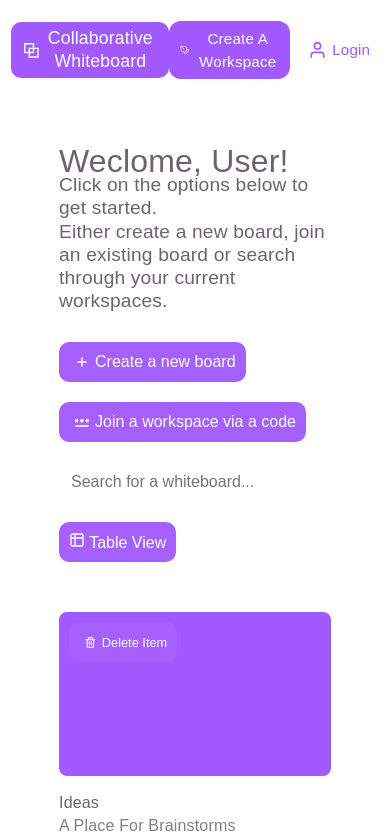
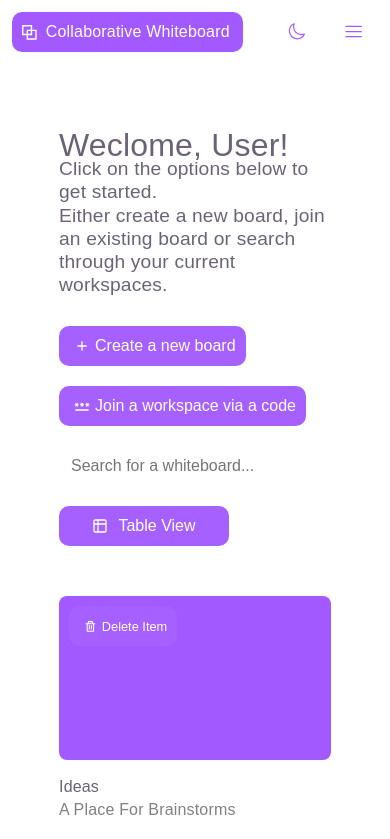
Before and after one commit to DanielSteele1/collab-board, a React (Vite) app: page /Dashboard in a window 390 px wide. Shown: the top 839 px of the page. Built offline with nearby package versions, Linux system fonts and the light colour scheme; a web font is replaced by a local one; what @radix-ui/themes would draw is missing.

Commit message:
- Implemented navigation hamburger on mobile + quick responsiveness tweaks

```diff
--- a/src/App.css
+++ b/src/App.css
@@ -39,6 +39,9 @@ body {
   color: var(--gray-12);
 }
 
+.hamburger-nav{
+  display: none;
+}
 
 .modal-overlay{
   position: fixed;
@@ -245,27 +248,30 @@ button:hover{
   padding: 6px 10px;
   font-size: 0.95rem;
   color: white;
-  background-color: #A259FF;
   text-decoration: none;
   border-radius: 12px;
   font-weight: 450;
 }
 
-#login-button{
+#login-button,
+#theme-button{
   background-color: transparent;
   color: #A259FF;
 }
 
-.nav-item:hover{
-  background-color: #A259FF !important;
-  color: white !important;
-  transition: 0.2s ease-in-out;
+#workspace-button{
+  background-color: #A259FF;
+}
+
+.nav-theme-button svg,
+.hamburger-button svg{
+  font-size: 1.2rem;
+  background-color: none !important;
 }
 
 .nav-item>svg{
   padding: 0 5px 0 0;
-  font-size: 1.5rem;
-  font-weight: 400;
+  font-size: 1.6rem;
 }
 
 .dashboard-container,
@@ -614,7 +620,6 @@ margin-top: 20px;
   height: 100%;
 }
 
-
 .switch-views{
   display: flex;
   flex-direction: row;
@@ -622,12 +627,26 @@ margin-top: 20px;
   justify-content: flex-end;
 }
 
+.view-btn{
+  display: flex;
+  align-items: center;
+  justify-content: center;
+  width:150px;
+}
+
+.view-btn>svg{
+  margin-right: 10px;
+}
+
+
+
 .table-toggle,
 .grid-toggle{
   display: flex;
   padding: 10px;
   margin-right: 10px;
 }
+
 
 .delete-button{
   display: flex;
@@ -683,7 +702,83 @@ margin-top: 20px;
   font-size: 1.2rem;
 }
 
-@media(min-width: 300px) and (max-width: 750px) {
+@media(max-width: 750px) {
+
+  .login-conatiner{
+    width: 100%;
+  }
+
+  .login-box{
+    width: 100%;
+  }
+
+  .navigation{
+    display: none;
+  }
+
+  .hamburger-nav{
+    display: block;
+    width: 100%;
+    padding: 12px;
+  }
+
+  .hamburger-nav-bar{
+    display: flex;
+    align-items: center;
+    justify-content: space-between;
+  }
+
+  .hamburger-nav .nav-logo{
+    min-width: 0;
+    flex-shrink: 1;
+    padding: 5px 7px;
+  }
+
+  .hamburger-nav .title{
+    display: flex;
+    align-items: center;
+    justify-content: center;
+    font-size: 1.0rem;
+    height: 30px;
+  }
+
+  .hamburger-nav-controls{
+    display: flex;
+    align-items: center;
+    flex-shrink: 0;
+    gap: 8px;
+  }
+
+  .hamburger-nav .nav-theme-button,
+  .hamburger-nav .hamburger-button{
+    background-color: transparent;
+    color: #A259FF;
+  }
+
+  .hamburger-menu{
+    display: flex;
+    flex-direction: column;
+    gap: 8px;
+    margin-top: 8px;
+    padding: 12px;
+    border-radius: 12px;
+    background: var(--gray-2);
+  }
+
+  .hamburger-menu[hidden]{
+    display: none;
+  }
+
+  .hamburger-menu .nav-item{
+    justify-content: flex-start;
+    width: 100%;
+    height: 50px;
+    font-size: 1.0rem;
+  }
+
+  .nav-item > button{
+    background-color: none !important;
+  }
 
   .modal{
     width: 80%;
@@ -720,6 +815,10 @@ margin-top: 20px;
     margin-bottom: 20px !important;
   }
 
+  .hamburger-nav button{
+    margin-bottom: 0 !important;
+  }
+
   .toolbar-left, .switch-views{
     display:flex;
     flex-direction: column;
@@ -738,7 +837,6 @@ margin-top: 20px;
     width: 100%;
     height: 200px;
     display: flex;
-
   }
 
 .create-board-overlay{
--- a/src/components/dashboard.tsx
+++ b/src/components/dashboard.tsx
@@ -118,7 +118,7 @@ function Dashboard(){
 
           <div className="switch-views">
             <button className="grid-toggle" onClick={ () => setView(prev => !prev)}>
-             {view ? (<div> <LuTable2 /> Table View </div>) : (<div> <MdOutlineGridView /> Grid View </div>) }
+             {view ? (<div className="view-btn"> <LuTable2 /> Table View </div>) : (<div className="view-btn"> <MdOutlineGridView /> Grid View </div>) }
             </button>
           </div>
 
--- a/src/components/navigation.tsx
+++ b/src/components/navigation.tsx
@@ -4,41 +4,92 @@ import { Link } from "react-router";
 import { FiUser } from "react-icons/fi";
 import { LiaSun } from "react-icons/lia";
 import { HiOutlineMoon } from "react-icons/hi2";
+import { RxHamburgerMenu } from "react-icons/rx";
+import { RxCross2 } from "react-icons/rx";
+import { useState } from "react";
 
 interface NavigationProps {
-
- toggleLight: React.MouseEventHandler<HTMLButtonElement>;
- isLightOn: Boolean;
-
-};
+  toggleLight: React.MouseEventHandler<HTMLButtonElement>;
+  isLightOn: boolean;
+}
 
 function Navigation({ isLightOn, toggleLight }: NavigationProps) {
 
+  const [isOpen, setIsOpen] = useState(false);
+  const closeMenu = () => setIsOpen(false);
+
   return (
     <section className="navigation-container">
+      <div className="navigation">
+        <Link className="nav-logo" to="/">
+            <AiOutlineBlock />
+            <span className="title">Collaborative Whiteboard</span>
+        </Link>
 
-        <div className="navigation">
+        <div className="nav-items">
 
-            <span className="nav-logo">
-            <div className="logo">
+            <Link className="nav-item" id="workspace-button" to="/dashboard">
+              <CiPen /> Create A Workspace
+            </Link>
+
+            <Link className="nav-item" id="login-button" to="/login">
+              <FiUser /> Login
+            </Link>
+
+            <button
+              className="nav-theme-button"
+              id="theme-button"
+              onClick={toggleLight}
+              aria-label={`Switch to ${isLightOn ? "dark" : "light"} theme`}
+            >
+              {isLightOn ? <LiaSun /> : <HiOutlineMoon />}
+            </button>
+        </div>
+      </div>
+
+      <div className="hamburger-nav">
+        <div className="hamburger-nav-bar">
+            <Link className="nav-logo" to="/" onClick={closeMenu}>
               <AiOutlineBlock />
-              </div>
-              <Link className="title" to='/'> Collaborative Whiteboard </Link>
-            </span>
+              <span className="title">Collaborative Whiteboard</span>
+            </Link>
 
-            <div className="nav-items">
-                <Link className="nav-item" id="workspace-button" to='/dashboard'> <CiPen /> Create A Workspace  </Link>
-                <Link className="nav-item" id="login-button" to='/login'> <FiUser /> Login </Link>
+            <div className="hamburger-nav-controls">
+              <button
+                className="nav-theme-button"
+                onClick={toggleLight}
+                aria-label={`Switch to ${isLightOn ? "dark" : "light"} theme`}
+              >
+                {isLightOn ? <LiaSun /> : <HiOutlineMoon />}
+              </button>
 
-                <button onClick={toggleLight} id="login-button">
-                 {isLightOn ? <LiaSun/> : <HiOutlineMoon/>}
-                </button>
+              <button
+                className="hamburger-button"
+                onClick={() => setIsOpen((open) => !open)}
+                aria-label={isOpen ? "Close navigation menu" : "Open navigation menu"}
+                aria-expanded={isOpen}
+              >
+                {isOpen ? <RxCross2 /> : <RxHamburgerMenu />}
+              </button>
             </div>
-
         </div>
 
+        <nav
+            className="hamburger-menu"
+            id="mobile-navigation-menu"
+            hidden={!isOpen}
+        >
+            <Link className="nav-item" to="/dashboard" onClick={closeMenu}>
+              <CiPen /> Create A Workspace
+            </Link>
+
+            <Link className="nav-item" to="/login" onClick={closeMenu}>
+              <FiUser /> Login
+            </Link>
+        </nav>
+      </div>
     </section>
-  )
+  );
 }
 
 export default Navigation;
--- a/src/components/whiteboard-table.tsx
+++ b/src/components/whiteboard-table.tsx
@@ -4,6 +4,7 @@ import type {WhiteboardCollection} from "../Types";
 import { Link } from "react-router";
 
 import { Table } from '@radix-ui/themes';
+import { FaArrowRight } from "react-icons/fa";
 
 interface WhiteboardCardProps {
 
@@ -36,8 +37,8 @@ function WhiteboardTable({boards, onDelete}:WhiteboardCardProps){
                         <Table.Cell> <div className="table-color" style={{backgroundColor: board.color}}> </div> </Table.Cell>
                         <Table.Cell className="table-title"> {board.title} </Table.Cell>
                         <Table.Cell className="table-description"> {board.description} </Table.Cell>
-                        <Table.Cell className="table-link"> <Link to={board.boardURL}> <button> Open Whiteboard </button> </Link> </Table.Cell>
-                        <Table.Cell className="table-delete"> <button className="btn-secondary" onClick={() => onDelete(board.id)}> <BiTrash/> Delete </button> </Table.Cell>
+                        <Table.Cell className="table-link"> <Link to={board.boardURL}> <button >   Open Whiteboard <FaArrowRight /></button> </Link> </Table.Cell>
+                        <Table.Cell className="table-delete"> <button  onClick={() => onDelete(board.id)}> <BiTrash/> Delete </button> </Table.Cell>
                     </Table.Row>
                     ))}
 
```
